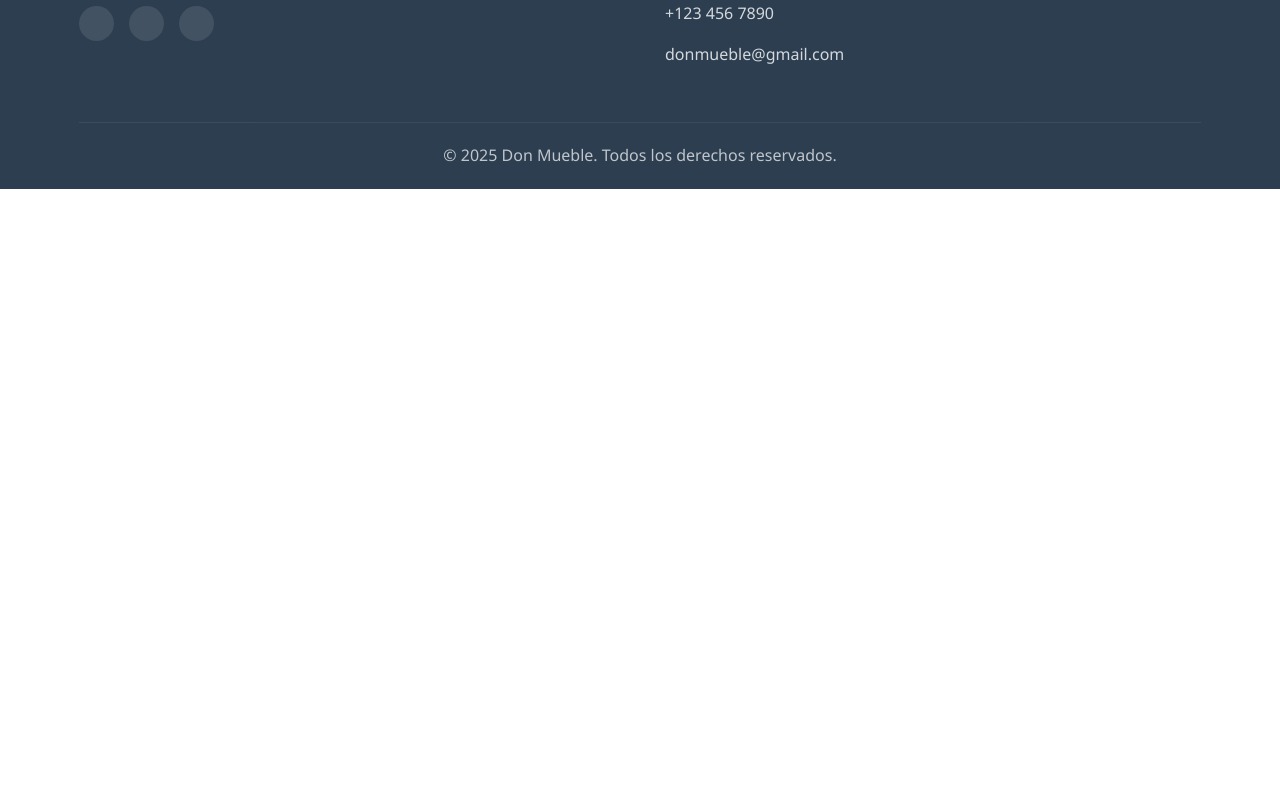
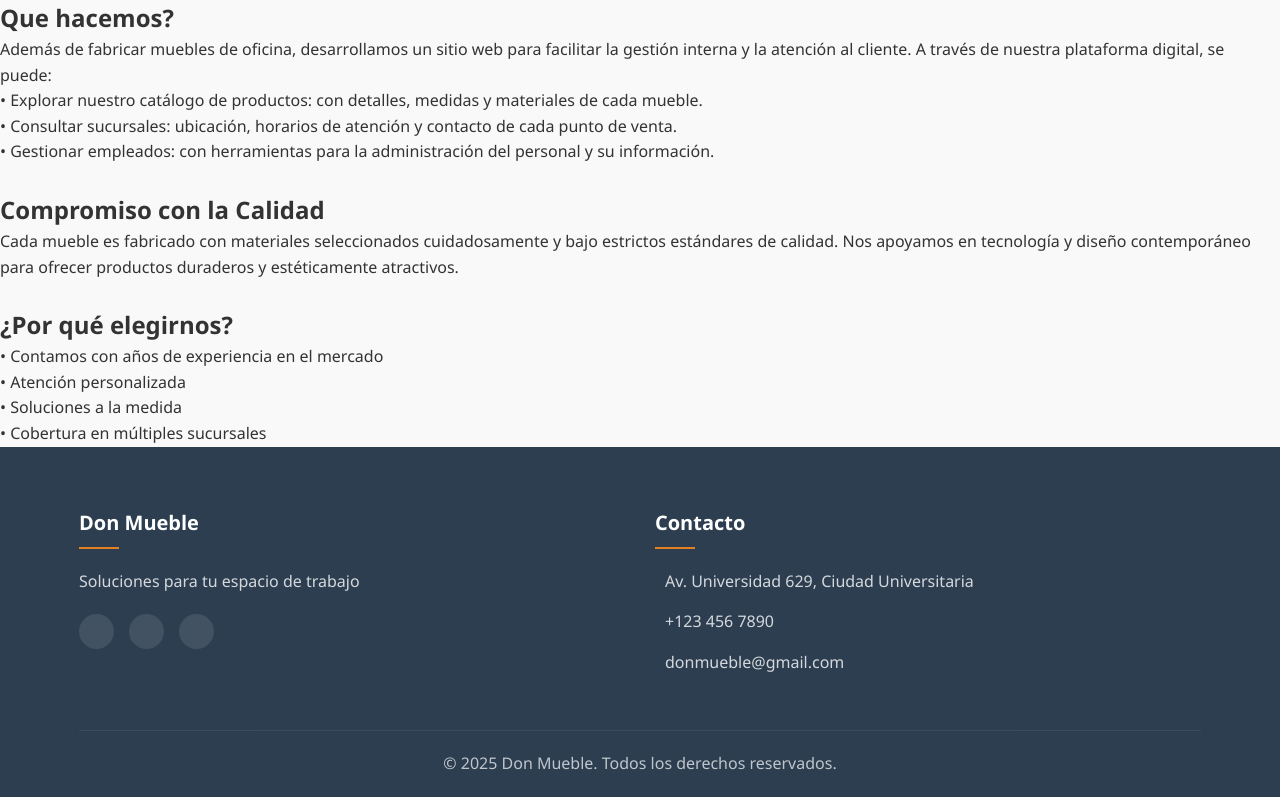
Before and after one commit to Alondra1906/PIA_DESWEB, a Django app: page /nosotros/ in a window 1280 px wide. Shown: the part 1484-2281 px from the top of the page. Before the commit the page ends 1673 px from the top, so only its background shows below. Run offline with Django 5.2, Linux system fonts and the light colour scheme.

Commit message:
Pagina nosotros terminada

```diff
--- a/website_pia/templates/nosotros.html
+++ b/website_pia/templates/nosotros.html
@@ -30,7 +30,7 @@
         </div>
     </header>
 
-    <h1>Quienes Somos? </h1>
+    <h1><br><br>Quienes Somos? </h1>
 
     <p class="titulo"><b>Nuestra Empresa</b> diseñamos y fabricamos muebles</p>
     <div class="info">
@@ -45,9 +45,28 @@
     </div>
     <p style="font-size: 60px; padding-left: 400px;"><b>Vision</b></p>
     <div class="vision">
-        <p>Transformar espacios que te impulsan al éxito.</p>
+        <p>Transformar espacios que te impulsan al éxito. Ser líderes en el sector del mobiliario de oficina, destacándonos por la innovación, el servicio al cliente y la excelencia en cada uno de nuestros productos.</p>
         <img style="width: 500px; border-radius: 40px;" src="https://officeclass.com/wp-content/uploads/2023/11/a-white-1-1-1024x683.jpg" alt="vision">
     </div>
+
+    <h2>Que hacemos?</h2>
+    <p>Además de fabricar muebles de oficina, desarrollamos un sitio web para facilitar la gestión interna y la atención al cliente. A través de nuestra plataforma digital, se puede:</p>
+    <ul>
+        <li>• Explorar nuestro catálogo de productos: con detalles, medidas y materiales de cada mueble.</li>
+        <li>• Consultar sucursales: ubicación, horarios de atención y contacto de cada punto de venta.</li>
+        <li>• Gestionar empleados: con herramientas para la administración del personal y su información.</li>
+    </ul>
+    <br>
+    <h2>Compromiso con la Calidad</h2>
+    <p>Cada mueble es fabricado con materiales seleccionados cuidadosamente y bajo estrictos estándares de calidad. Nos apoyamos en tecnología y diseño contemporáneo para ofrecer productos duraderos y estéticamente atractivos.</p>
+    <br>
+    <h2>¿Por qué elegirnos?</h2>
+    <ul>
+        <li>• Contamos con años de experiencia en el mercado</li>
+        <li>• Atención personalizada</li>
+        <li>• Soluciones a la medida</li>
+        <li>• Cobertura en múltiples sucursales</li>
+    </ul>
 
     <footer class="footer">
         <div class="container">
```
Also changed, not shown: db.sqlite3.
